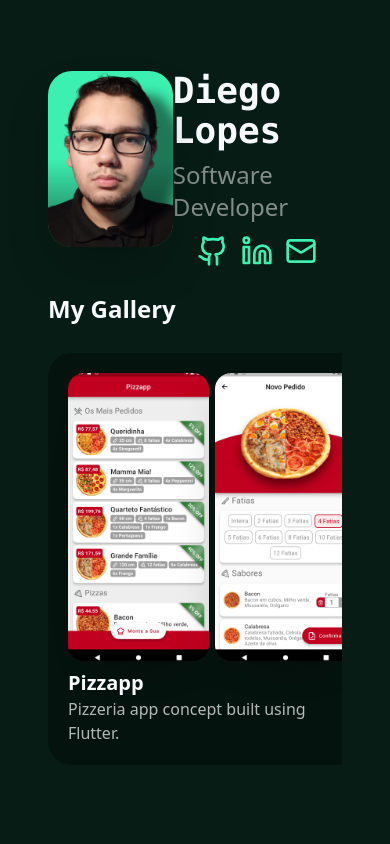
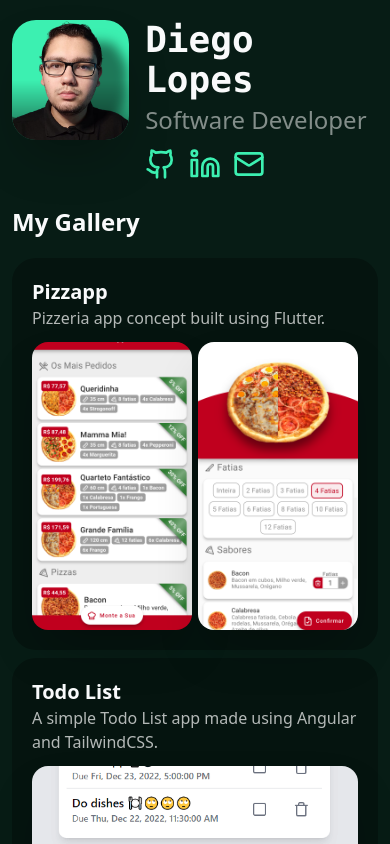
Before and after one commit to DCubix/DCubix.github.io, a Svelte app: page / in a window 390 px wide. Shown: the top 844 px of the page. Built offline with nearby package versions, Linux system fonts and the light colour scheme.

Commit message:
:art: Responsive

```diff
--- a/src/App.svelte
+++ b/src/App.svelte
@@ -4,11 +4,11 @@
   import data from '../public/data.json';
 </script>
 
-<main class="w-full mx-8 md:w-2/5 md:m-auto p-12">
+<main class="w-full md:w-[90%] lg:w-3/4 xl:w-2/3 2xl:w-5/12 m-auto p-3 py-5 md:p-12">
   <div class="flex">
     <ProfilePicture/>
-    <div class="flex flex-col justify-center items-center md:ml-6 md:items-start">
-        <span class="m-0 mb-2 font-mono font-semibold text-4xl md:text-6xl">Diego Lopes</span>
+    <div class="flex flex-col md:ml-6 items-start">
+        <span class="m-0 mb-1 font-mono font-semibold text-4xl md:text-6xl">Diego Lopes</span>
         <span class="m-0 mb-3 font-normal text-2xl md:text-2xl text-white text-opacity-50">Software Developer</span>
 
         <ul class="flex gap-3">
@@ -32,9 +32,13 @@
   </div>
 
   <h1 class="text-2xl font-semibold my-5">My Gallery</h1>
-  <div class="w-full overflow-x-auto flex">
+  <div class="w-full">
     {#each data as item}
-      <div class="flex flex-col mr-6 bg-black bg-opacity-30 p-5 rounded-3xl my-2">
+      <div class="bg-black bg-opacity-30 p-5 rounded-3xl my-2">
+        <div class="flex flex-col">
+          <span class="font-semibold text-xl">{item.name}</span>
+          <span class="text-white text-opacity-70 mb-3">{item.description}</span>
+        </div>
         <div class="grid-tiles">
           {#each item.images as image}
             <a
@@ -46,8 +50,6 @@
             </a>
           {/each}
         </div>
-        <span class="font-semibold text-xl mt-2">{item.name}</span>
-        <span class="text-white text-opacity-70">{item.description}</span>
       </div>
     {/each}
   </div>
--- a/src/app.css
+++ b/src/app.css
@@ -21,7 +21,7 @@ body, html {
   }
 
   .profile {
-    @apply w-44 h-44 relative overflow-hidden rounded-3xl;
+    @apply w-[120px] h-[120px] md:w-[170px] md:h-[170px] relative overflow-hidden rounded-3xl;
     background: linear-gradient(transparent 50%, rgba(0, 0, 0, 0.6)),
                 linear-gradient(var(--color-theme), var(--color-theme));
   }
@@ -37,16 +37,16 @@ body, html {
   }
 
   .grid-tiles {
-    @apply grid grid-cols-2 w-72 h-72 overflow-visible;
+    @apply grid grid-cols-2 w-full h-72 overflow-visible;
     grid-auto-rows: 1fr;
     gap: 6px;
   }
 
-  .grid-tiles:only-child {
-    grid-area: span 2 /  span 2;
+  .grid-tile:only-child {
+    grid-area: span 2 / span 2;
   }
 
-  .grid-tiles:first-child:nth-last-child(3) {
+  .grid-tile:first-child:nth-last-child(3) {
     grid-area: span 2;
   }
 
--- a/src/lib/components/ProfilePicture.svelte
+++ b/src/lib/components/ProfilePicture.svelte
@@ -2,4 +2,4 @@
 
 </script>
 
-<div class="profile shadow-2xl"></div>
+<div class="profile shadow-2xl mr-4"></div>
```
